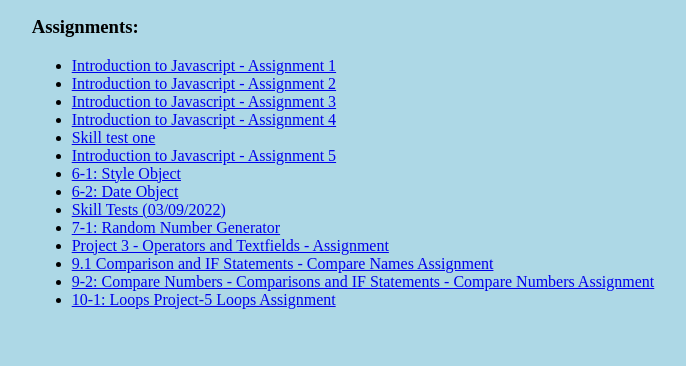
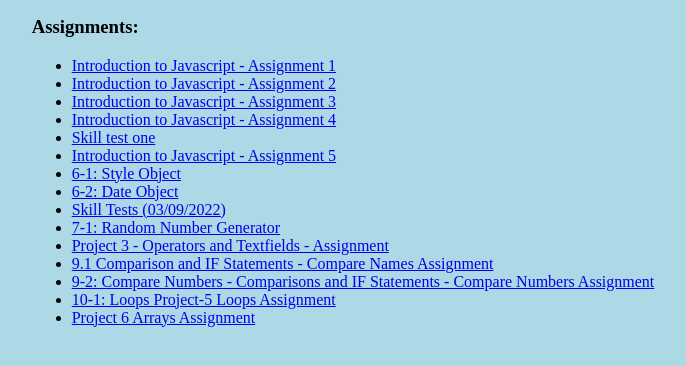
Before and after one commit to agabak/schoolWork, a website: page index.html in a window 1280 px wide. Shown: the part 122-488 px from the top of the page, without its empty margins (297-983 px from the left). Drawn offline with Linux system fonts and the light colour scheme; a web font is replaced by a local one.

Commit message:
Project 6  Arrays Assignment

```diff
--- a/index.html
+++ b/index.html
@@ -56,6 +56,7 @@
             <li><a href="assignmentCompareNames.html">9.1 Comparison and IF Statements - Compare Names Assignment</a></li>
             <li><a href="assignmentCompareNumbers.html">9-2: Compare Numbers - Comparisons and IF Statements - Compare Numbers Assignment</a></li>
             <li><a href="loopsAssignment.html">10-1: Loops Project-5 Loops Assignment </a></li>
+            <li><a href="arraysAssignment.html">Project 6  Arrays Assignment</a></li>
         </ul>
        </main>
     </body>
```
